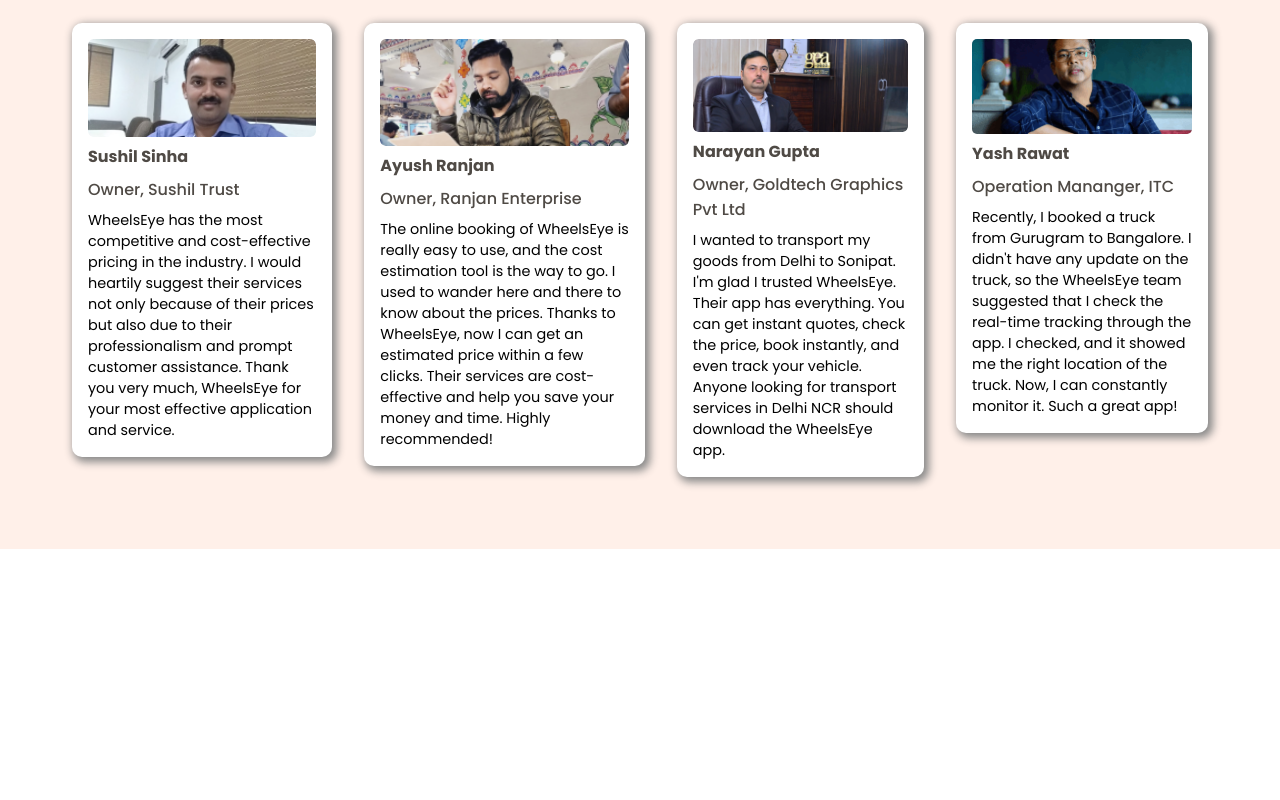
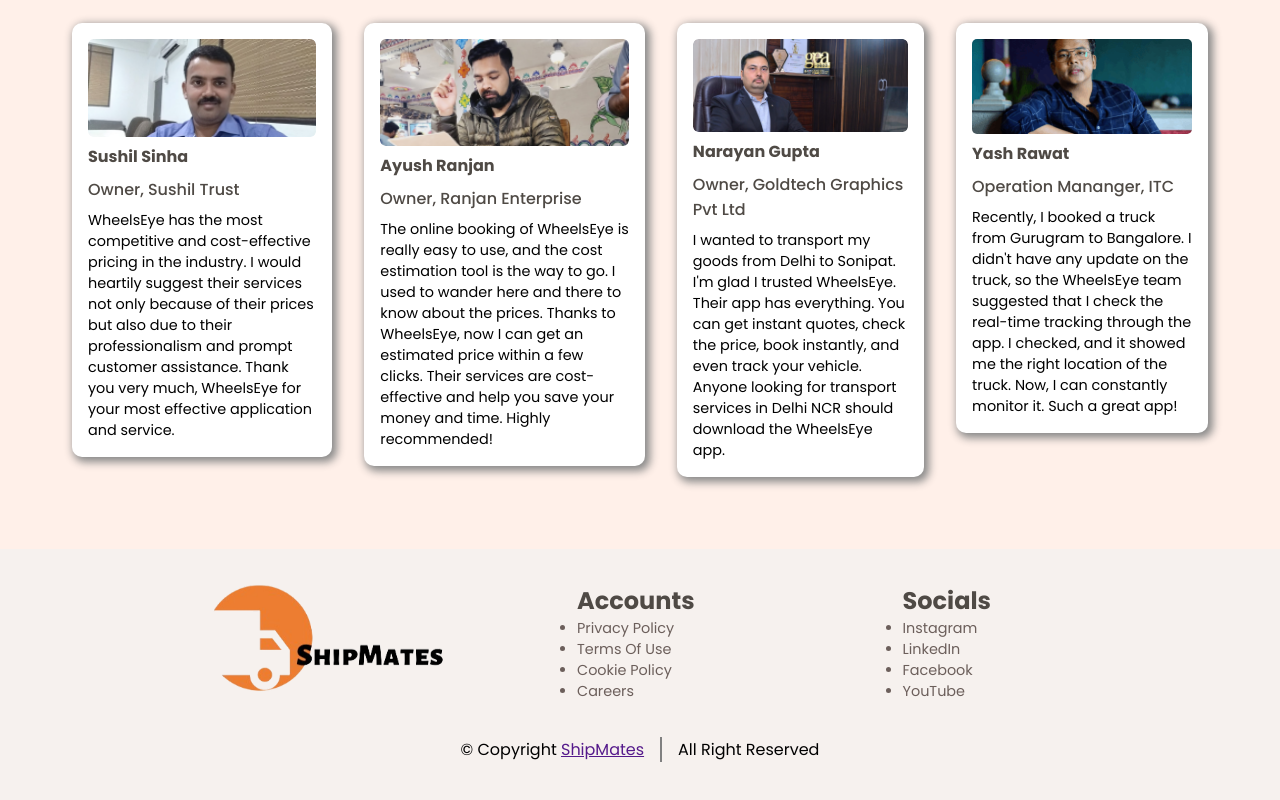
Before and after one commit to YogeshBommidi/ShipMates, a React (Vite) app in the folder client/: page / in a window 1280 px wide. Shown: the part 1792-2592 px from the top of the page. Before the commit the page ends 2341 px from the top, so only its background shows below. Built offline with nearby package versions, Linux system fonts and the light colour scheme.

Commit message:
footer completed

```diff
--- a/client/src/App.jsx
+++ b/client/src/App.jsx
@@ -7,6 +7,7 @@
 import Platform from "./Components/Platform/Platform";
 import Brands from "./Components/Brands/Brands";
 import Reviews from "./Components/Reviews/Reviews";
+import Footer from "./Components/Footer/Footer";
 
 const App = () => {
   return (
@@ -17,6 +18,7 @@
       <Platform />
       <Brands />
       <Reviews />
+      <Footer />
     </div>
   );
 };
--- /dev/null
+++ b/client/src/Components/Footer/Footer.css
@@ -0,0 +1,40 @@
+.footer-wrapper {
+  background: var(--pale);
+}
+
+.footer-container{
+    display: flex;
+    flex-direction: column;
+    justify-content: center;
+    align-items: center;
+}
+
+.footer-1 {
+  display: flex;
+  justify-content: center;
+  align-items: center;
+  gap: 3rem;
+}
+
+.footer-logo > img{
+    width: 15rem;
+    height: auto;
+}
+
+.footer-1 ul{
+    padding: 0rem 5rem;
+}
+
+.footer-1 li:nth-child(1){
+    list-style: none;
+}
+
+.footer-2{
+    display: flex;
+    gap: 1rem;
+}
+
+.copy-right{
+    border-right: 2px solid gray;
+    padding-right: 1rem;
+}
--- /dev/null
+++ b/client/src/Components/Footer/Footer.jsx
@@ -0,0 +1,45 @@
+import React from "react";
+import "./Footer.css";
+
+const Footer = () => {
+  return (
+    <div className="footer-wrapper">
+      <div className="paddings innerWidth footer-container">
+        <div className="footer-1">
+          <div className="footer-logo">
+            <img src={"./header-logo.png"} alt="" />
+          </div>
+          <div className="footer-accounts">
+            <ul>
+              <li className="primaryText">Accounts</li>
+              <li className="secondaryText">Privacy Policy</li>
+              <li className="secondaryText">Terms Of Use</li>
+              <li className="secondaryText">Cookie Policy</li>
+              <li className="secondaryText">Careers</li>
+            </ul>
+          </div>
+          <div className="footer-socials">
+            <ul>
+              <li className="primaryText">Socials</li>
+              <li className="secondaryText">Instagram</li>
+              <li className="secondaryText">LinkedIn</li>
+              <li className="secondaryText">Facebook</li>
+              <li className="secondaryText">YouTube</li>
+            </ul>
+          </div>
+        </div>
+        <div className=" paddings footer-2">
+          <div className="copy-right">
+            <span>&copy; Copyright  </span>
+            <a href="">ShipMates</a>
+          </div>
+          <div className="rights">
+          <span>All Right Reserved</span>
+          </div>
+        </div>
+      </div>
+    </div>
+  );
+};
+
+export default Footer;
--- a/client/src/Components/Header/Header.css
+++ b/client/src/Components/Header/Header.css
@@ -10,7 +10,7 @@
   display: flex;
   justify-content: space-between;
   align-items: center;
-  padding: 0.2rem 1.5rem;
+  padding: 0.2rem 2rem;
 }
 
 .header-container > a > img {
@@ -22,7 +22,7 @@
 #NavBar{
   display: flex;
   align-items: center;
-  justify-content: center;
+  justify-content: end;
   position: relative;
 }
 
@@ -56,3 +56,7 @@
   bottom: -4px;
   left: 30px;
 }
+
+#NavBar >:last-child{
+  padding-right: 0rem;
+}
```
